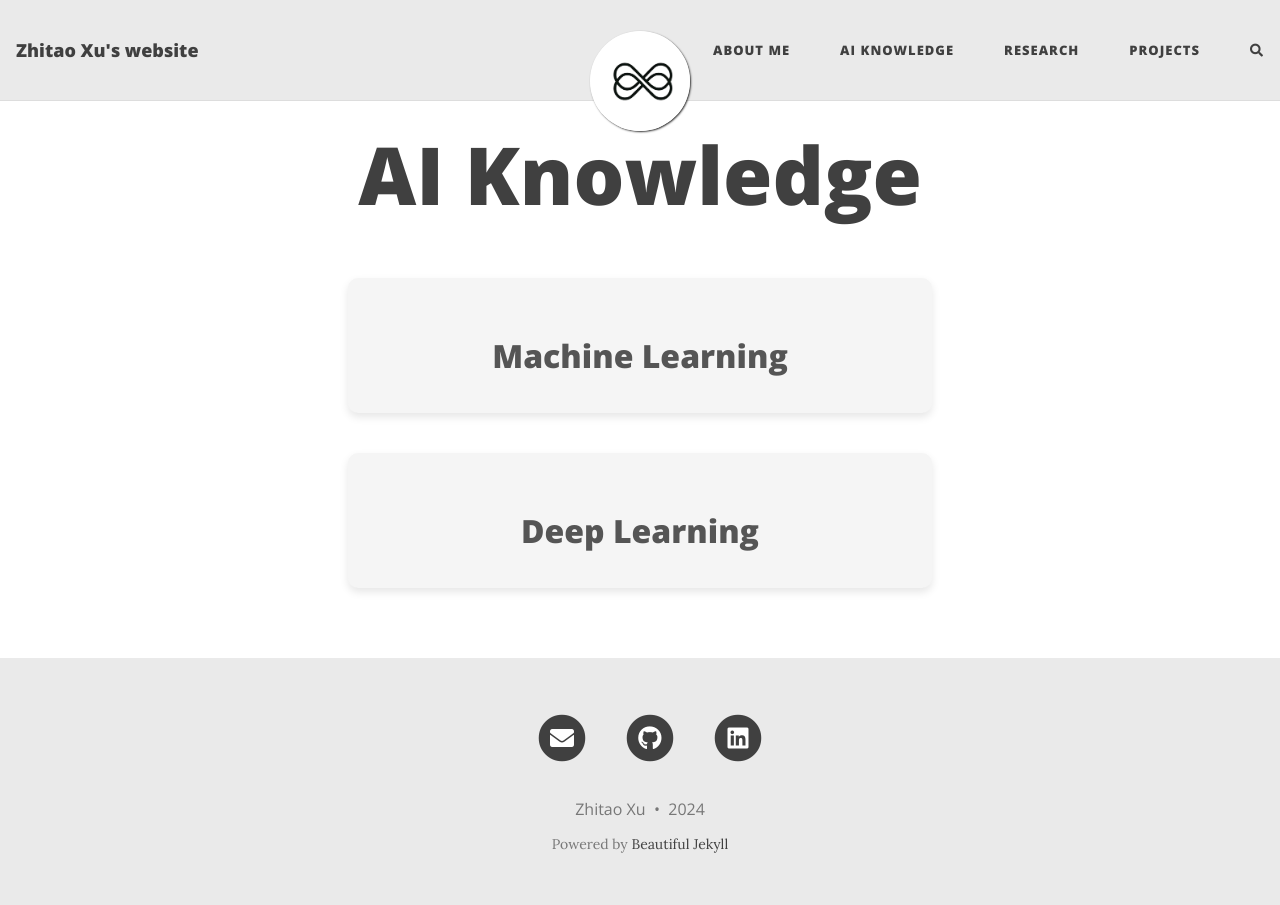
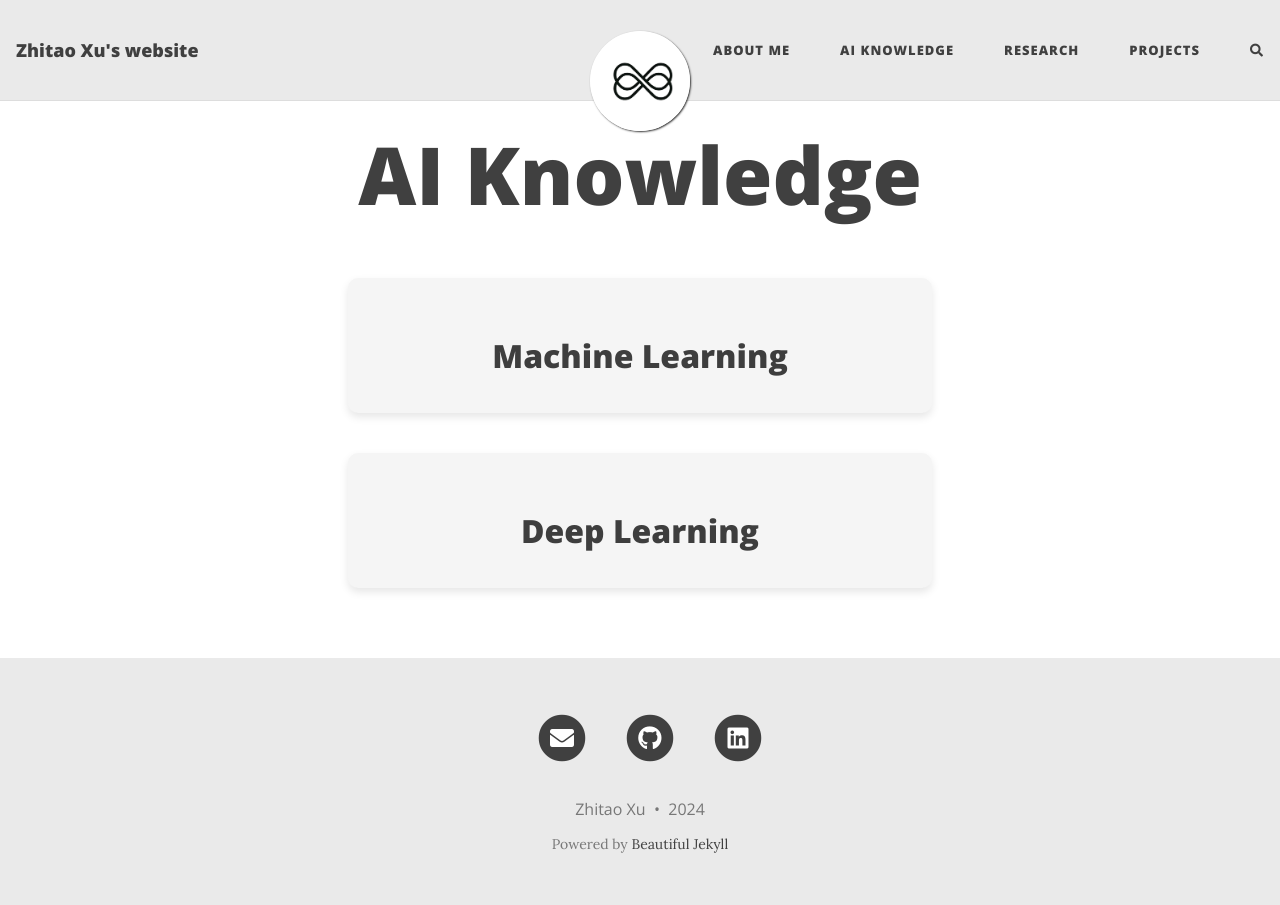
Before and after one commit to HerrXu01/herrxu01.github.io, a Jekyll site: the page built from ai-knowledge/index.md, in a window 1280 px wide. Built offline with Jekyll 4.4.1, drawn with Linux system fonts in a browser that asks for light colours; comment, search, counter and statistics services are not loaded.

Commit message:
change color of course cards letters

```diff
--- a/assets/css/beautifuljekyll.css
+++ b/assets/css/beautifuljekyll.css
@@ -1359,7 +1359,7 @@ footer .social-network-links a::before {
 
 .course-card h2 a {
   text-decoration: none;
-  color: #555;
+  color: rgb(62, 62, 62);
 }
 
 .course-card h2 a:hover {
```
